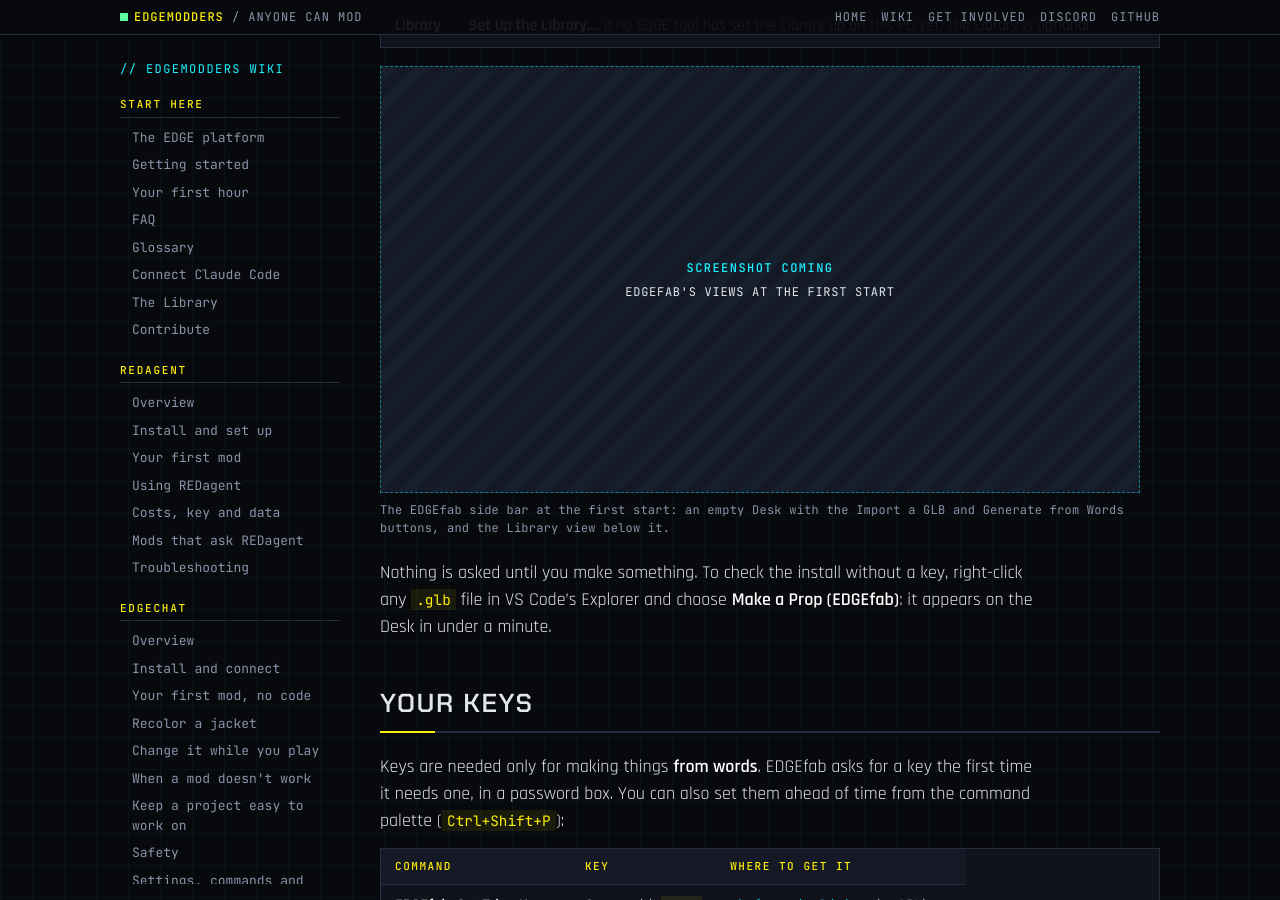
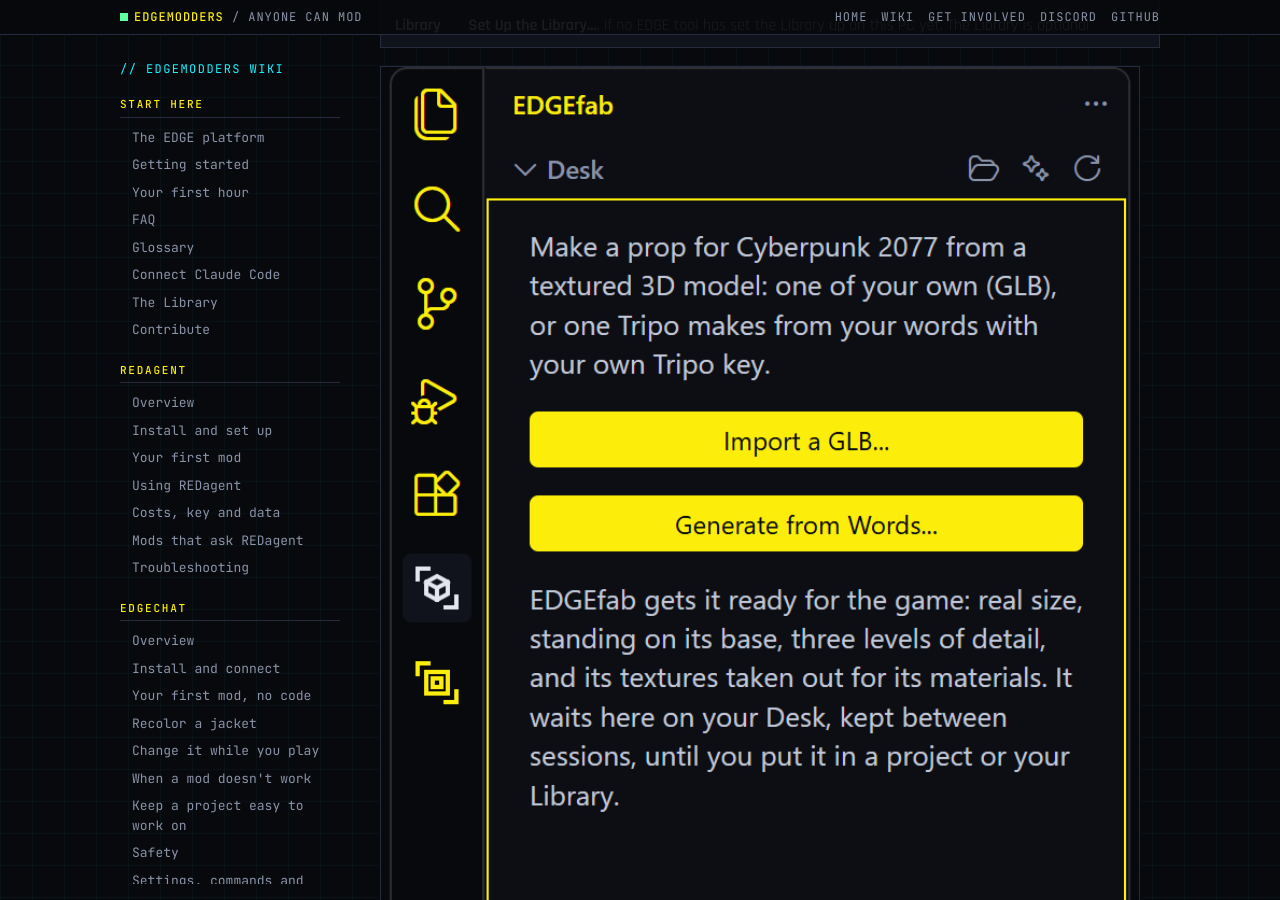
Before and after one commit to Edgemodders/EDGEweb, a Jekyll site: the page built from docs/wiki/edgefab/install.md, in a window 1280 px wide and 900 px high, scrolled down 1791 px. Built offline with Jekyll 4.4.1, drawn with Linux system fonts in a browser that asks for light colours.

Commit message:
Wiki: EDGEfab's screenshots, taken in a scratch VS Code window
Nine pictures: the overview, the first start, the Desk and a prop's menu,
the Pictures tab, the 3D view, a prop's files in a project, the Library
view and Connect an Assistant. Two still wait: Claude Code using EDGEfab,
and the prop in the game.

Co-Authored-By: Claude Fable 5.2 <noreply@anthropic.com>

```diff
--- a/docs/wiki/edgefab/install.md
+++ b/docs/wiki/edgefab/install.md
@@ -49,7 +49,7 @@ Click the **EF** icon in the activity bar, the strip of icons at the far left. T
 | **Desk** | Two buttons, **Import a GLB...** and **Generate from Words...**, with a line on what EDGEfab does |
 | **Library** | **Set Up the Library...**, if no EDGE tool has set the Library up on this PC yet. The Library is optional |
 
-{% include shot.html caption="EDGEfab's views at the first start" src="/assets/shots/edgefab/install-first-start.png" alt="The EDGEfab side bar with an empty Desk showing the Import a GLB and Generate from Words buttons, and the Library view below it." shows="The EDGEfab side bar at the first start: an empty Desk with the Import a GLB and Generate from Words buttons, and the Library view below it." %}
+{% include shot.html caption="EDGEfab's views at the first start" src="/assets/shots/edgefab/install-first-start.png" alt="The EDGEfab side bar with an empty Desk showing the Import a GLB and Generate from Words buttons, and the Library view below it with Set Up the Library." shows="The EDGEfab side bar at the first start: an empty Desk with the Import a GLB and Generate from Words buttons, and the Library view below it." %}
 
 Nothing is asked until you make something. To check the install without a key, right-click any `.glb` file in VS Code's Explorer and choose **Make a Prop (EDGEfab)**: it appears on the Desk in under a minute.
 
```
Also changed, not shown: docs/wiki/edgefab/add-to-project.md (+1 -1 lines), CHANGELOG.md, docs/assets/shots/edgefab/add-to-project-files.png (added), docs/assets/shots/edgefab/assistants-connect.png (added), docs/assets/shots/edgefab/desk-menu.png (added), docs/assets/shots/edgefab/desk.png (added), docs/assets/shots/edgefab/index-overview.png (added), docs/assets/shots/edgefab/install-first-start.png (added), docs/assets/shots/edgefab/library-view.png (added), docs/assets/shots/edgefab/models-3d-view.png (added), docs/assets/shots/edgefab/pictures-tab.png (added).
